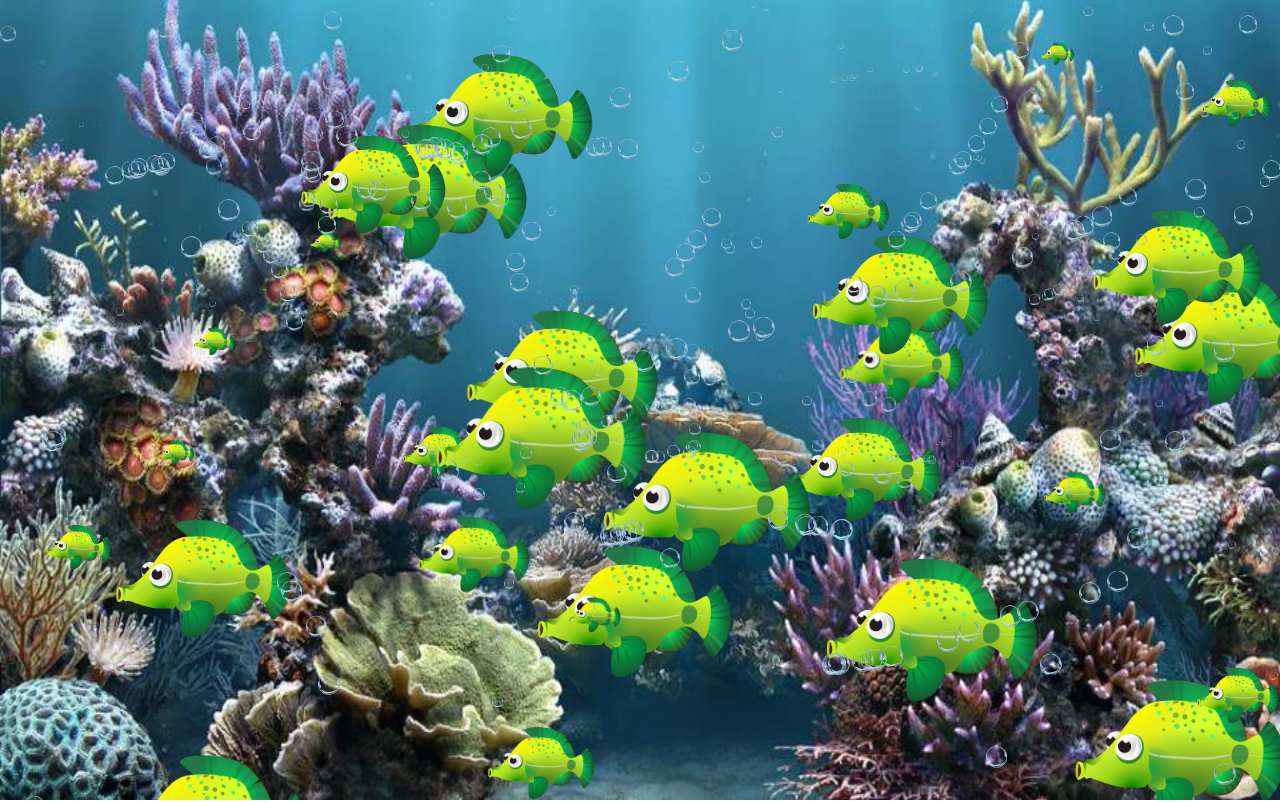
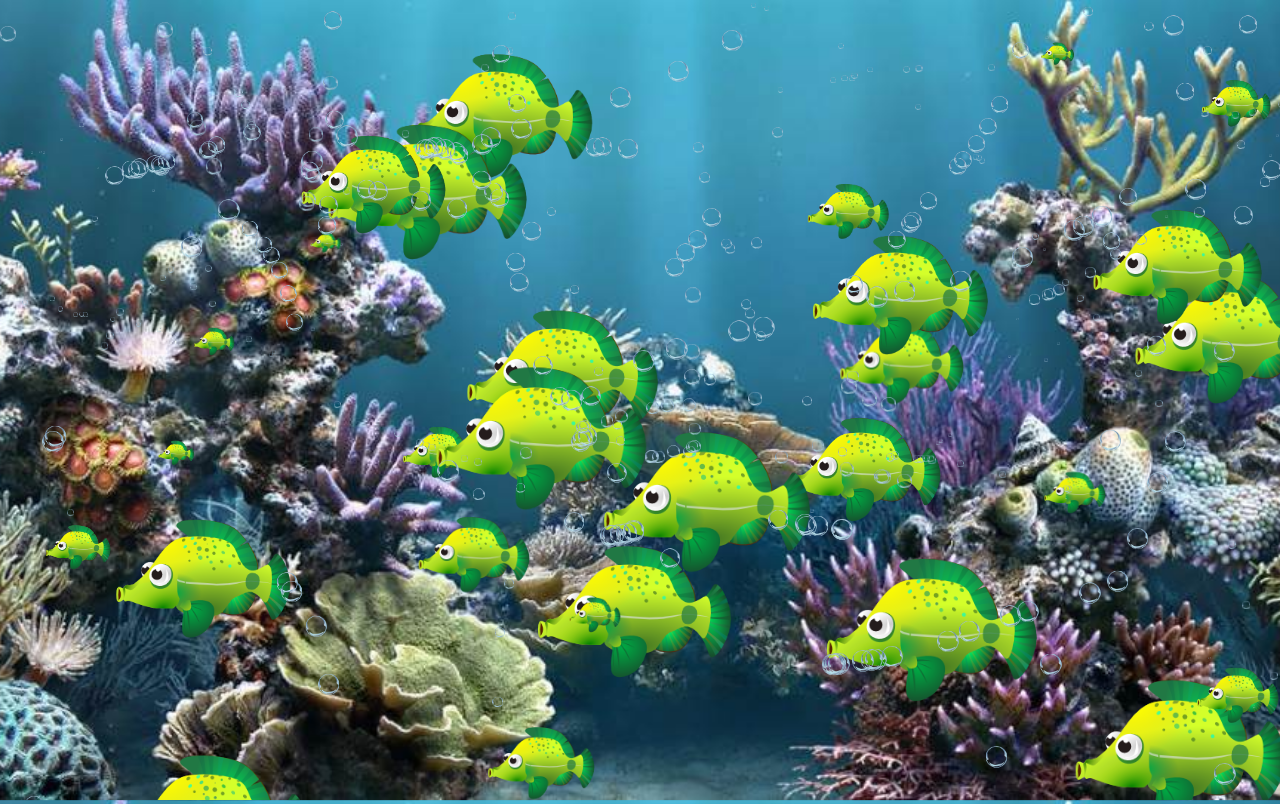
Before and after one commit to fish-demo/fish-demo.github.io, a plain HTML site: page index.html in a window 1280 px wide. Drawn offline with Linux system fonts and the light colour scheme; files whose address does not match are found by name.

Commit message:
Added background cover

```diff
--- a/Scene.js
+++ b/Scene.js
@@ -25,9 +25,8 @@ var Scene = function () {
         var elapsedTime = timeStamp - prevAnimationFrameTimeStamp;
         prevAnimationFrameTimeStamp = timeStamp;
 
-        context.clearRect(0, 0, width, height);
+        drawImageProp(context, sprites.get("background")[0], 0, 0, width, height);
 
-        context.drawImage(sprites.get("background")[0], 0, 0, width, height);
         var maxDimension = Math.max(width, height);
 
         var i;
@@ -82,4 +81,59 @@ var Scene = function () {
             window.requestAnimationFrame(renderAnimationFrame);
         });
     };
+
+     /**
+     * By Ken Fyrstenberg Nilsen
+     *
+     * drawImageProp(context, image [, x, y, width, height [,offsetX, offsetY]])
+     *
+     * If image and context are only arguments rectangle will equal canvas
+    */
+    function drawImageProp(ctx, img, x, y, w, h, offsetX, offsetY) {
+
+        if (arguments.length === 2) {
+            x = y = 0;
+            w = ctx.canvas.width;
+            h = ctx.canvas.height;
+        }
+
+        /// default offset is center
+        offsetX = typeof offsetX === 'number' ? offsetX : 0.5;
+        offsetY = typeof offsetY === 'number' ? offsetY : 0.5;
+
+        /// keep bounds [0.0, 1.0]
+        if (offsetX < 0) offsetX = 0;
+        if (offsetY < 0) offsetY = 0;
+        if (offsetX > 1) offsetX = 1;
+        if (offsetY > 1) offsetY = 1;
+
+        var iw = img.width,
+            ih = img.height,
+            r = Math.min(w / iw, h / ih),
+            nw = iw * r,   /// new prop. width
+            nh = ih * r,   /// new prop. height
+            cx, cy, cw, ch, ar = 1;
+
+        /// decide which gap to fill
+        if (nw < w) ar = w / nw;
+        if (nh < h) ar = h / nh;
+        nw *= ar;
+        nh *= ar;
+
+        /// calc source rectangle
+        cw = iw / (nw / w);
+        ch = ih / (nh / h);
+
+        cx = (iw - cw) * offsetX;
+        cy = (ih - ch) * offsetY;
+
+        /// make sure source rectangle is valid
+        if (cx < 0) cx = 0;
+        if (cy < 0) cy = 0;
+        if (cw > iw) cw = iw;
+        if (ch > ih) ch = ih;
+
+        /// fill image in dest. rectangle
+        ctx.drawImage(img, cx, cy, cw, ch,  x, y, w, h);
+    }
 };
--- a/index.html
+++ b/index.html
@@ -22,6 +22,14 @@
             margin: 0;
             padding: 0;
         }
+
+        html {
+            background: url(cute-Fish-tank-backgrounds.jpg) no-repeat center center fixed;
+            -webkit-background-size: cover;
+            -moz-background-size: cover;
+            -o-background-size: cover;
+            background-size: cover;
+        }
     </style>
 </head>
 <body onload=" main(); ">
```
